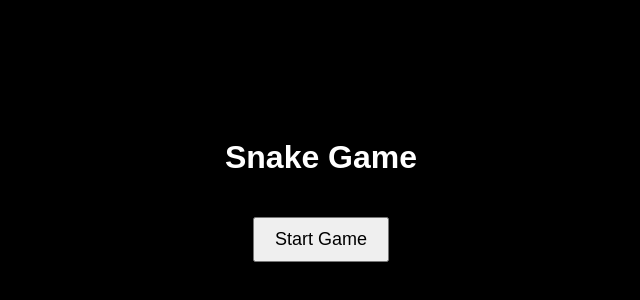
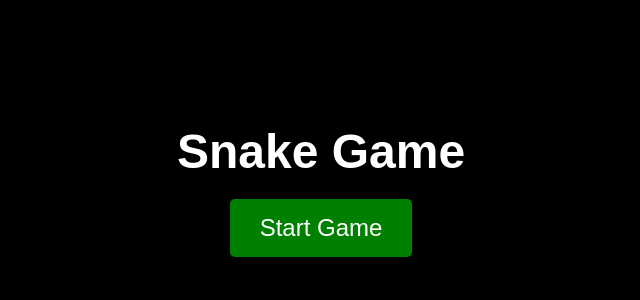
Before and after one commit to Suveerkh/Snake-game, a plain HTML site: page index.html in a window 1280 px wide. Shown: the part 210-510 px from the top of the page, without its empty margins (319-959 px from the left). Drawn offline with Linux system fonts and the light colour scheme.

Commit message:
Update index.html

```diff
--- a/index.html
+++ b/index.html
@@ -1,6 +1,8 @@
 <!DOCTYPE html>
-<html>
+<html lang="en">
 <head>
+  <meta charset="UTF-8">
+  <meta name="viewport" content="width=device-width, initial-scale=1.0">
   <title>Snake Game Menu</title>
   <style>
     html, body {
@@ -18,11 +20,24 @@
       font-family: Arial, sans-serif;
     }
 
+    h1 {
+      margin: 0;
+      font-size: 3rem;
+    }
+
     button {
-      padding: 10px 20px;
-      font-size: 18px;
+      padding: 15px 30px;
+      font-size: 1.5rem;
       margin-top: 20px;
       cursor: pointer;
+      background-color: green;
+      color: white;
+      border: none;
+      border-radius: 5px;
+    }
+
+    button:hover {
+      background-color: darkgreen;
     }
   </style>
 </head>
```
